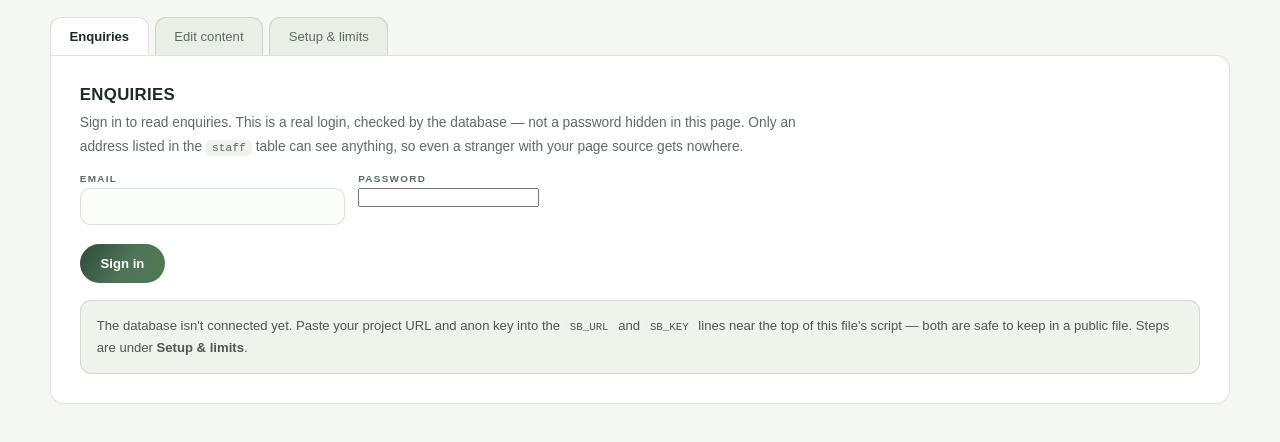
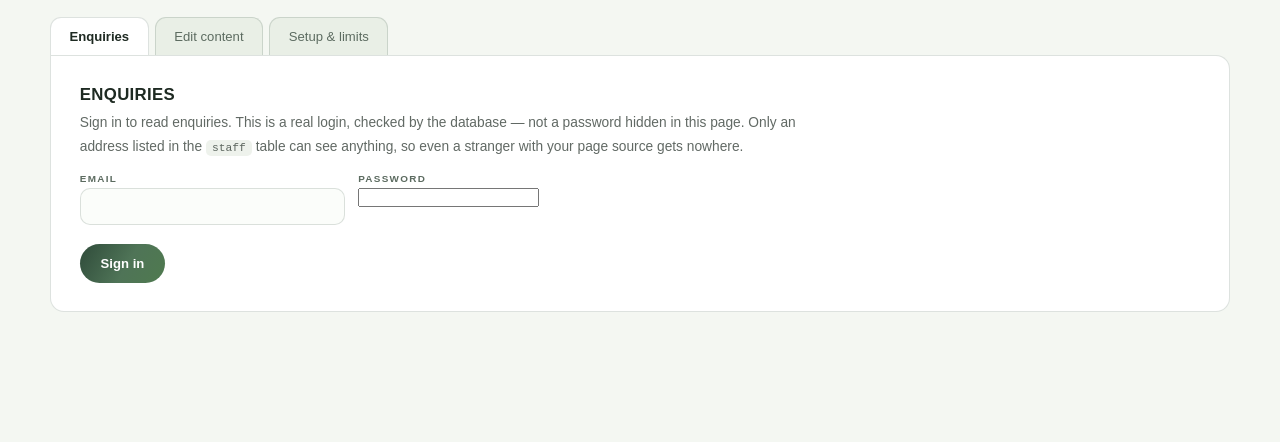
Before and after one commit to tripzaceylon/TripZaceylon, a plain HTML site: page admin.html in a window 1280 px wide. Shown: the part 84-526 px from the top of the page. Drawn offline with Linux system fonts and the light colour scheme.

Commit message:
Update admin.html

```diff
--- a/admin.html
+++ b/admin.html
@@ -284,8 +284,8 @@ document.getElementById('tabs').addEventListener('click', e => {
    updated. Both values below are public by design: the anon key can only
    INSERT, and reading requires a signed-in staff account. See
    supabase-setup.sql for the policies that enforce that. */
-const SB_URL = 'PASTE_YOUR_SUPABASE_PROJECT_URL_HERE';   // https://xxxx.supabase.co
-const SB_KEY = 'PASTE_YOUR_SUPABASE_ANON_KEY_HERE';
+const SB_URL = 'https://jusphreloncogmlaehap.supabase.co/rest/v1/';   // https://xxxx.supabase.co
+const SB_KEY = 'eyJhbGciOiJIUzI1NiIsInR5cCI6IkpXVCJ9.eyJpc3MiOiJzdXBhYmFzZSIsInJlZiI6Imp1c3BocmVsb25jb2dtbGFlaGFwIiwicm9sZSI6ImFub24iLCJpYXQiOjE3ODkzOTc5ODksImV4cCI6MjEwNDk3Mzk4OX0.jERZSi4AnJENx2wlbjTVv6RrsxegfMLoVvLCKW9G5r8';
 const sbReady = () => !/^PASTE_/.test(SB_URL) && !/^PASTE_/.test(SB_KEY);
 const api = p => SB_URL.replace(/\/+$/, '') + p;
 
```
